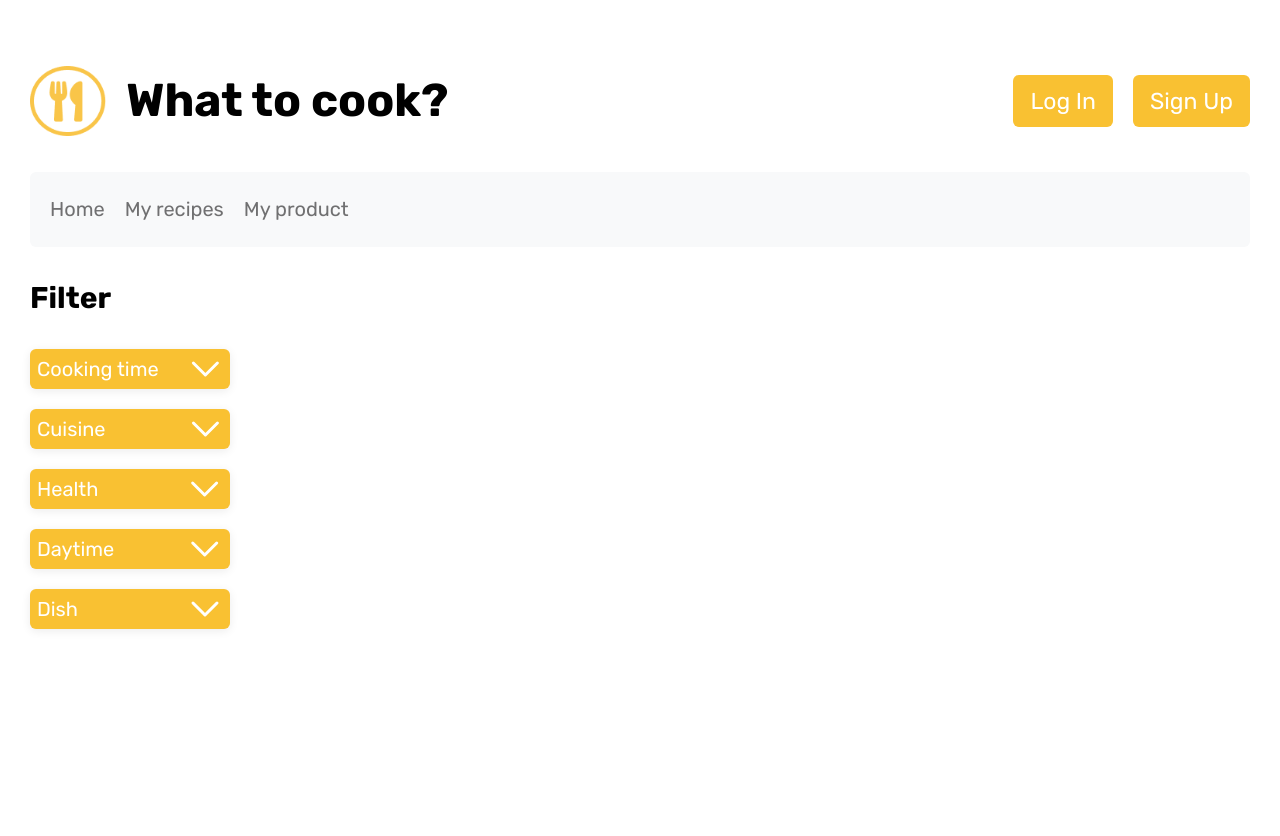
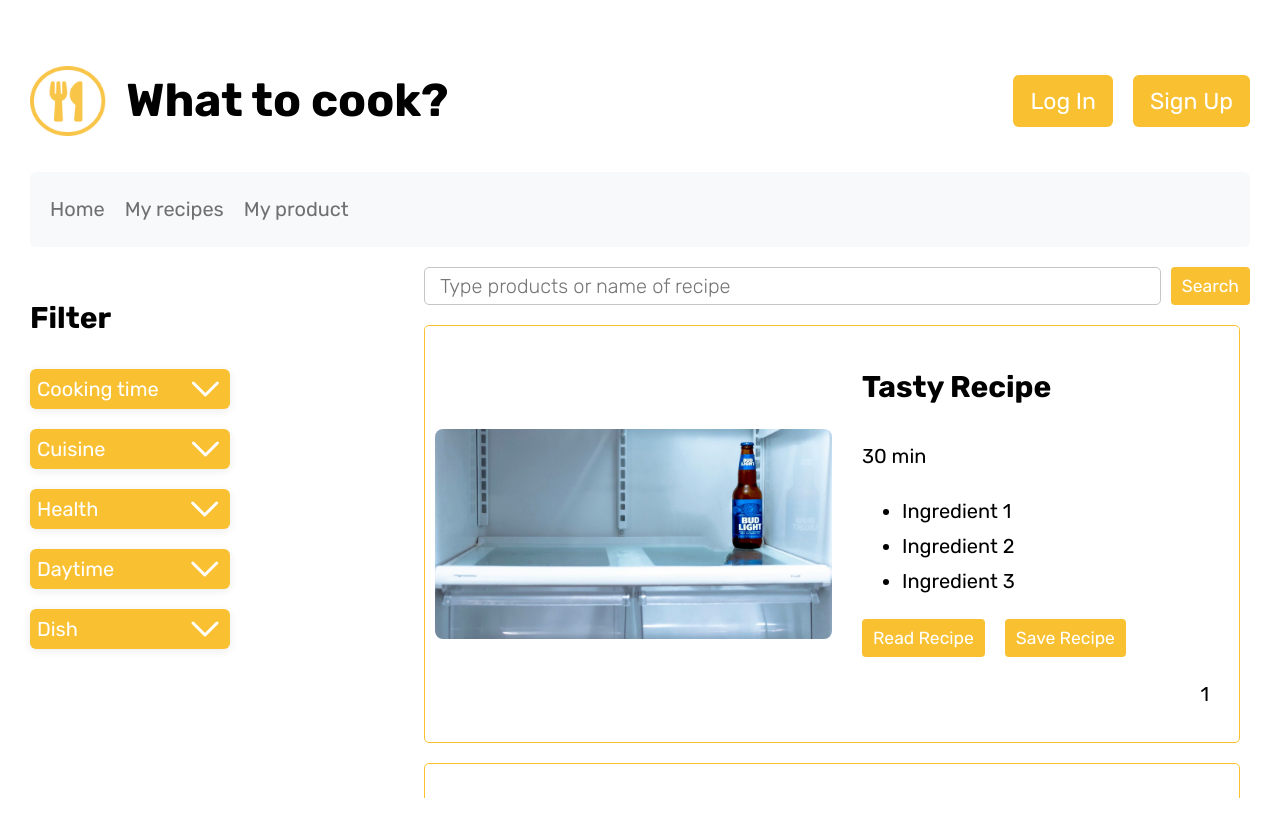
Before and after one commit to OKozmovskaia/what-to-cook.site, a React (Create React App) app: page / in a window 1280 px wide. Shown: the top 836 px of the page. Before the commit the page ends 800 px from the top, so only its background shows below. Built offline with nearby package versions, Linux system fonts and the light colour scheme.

Commit message:
Add home page

```diff
--- a/src/App.js
+++ b/src/App.js
@@ -1,13 +1,14 @@
+import React from "react";
 import Header from "./components/Header";
 import Navbar from "./components/Navbar";
-import Sidebar from "./components/Sidebar";
+import HomePage from "./pages/home-page";
 
 function App() {
   return (
     <div>
       <Header />
       <Navbar />
-      <Sidebar title="Filter" />
+      <HomePage />
     </div>
   );
 }
--- /dev/null
+++ b/src/components/Recipe/index.js
@@ -0,0 +1 @@
+export { default } from "./recipe.js";
--- /dev/null
+++ b/src/components/Recipe/recipe.js
@@ -0,0 +1,28 @@
+import React from "react";
+import Button from "../Button";
+import Image from "../../images/empty-fridge.jpg";
+import styles from "./recipe.module.css";
+
+function Recipe() {
+  return (
+    <div className={styles.container}>
+      <img src={Image} alt="recipe-img" />
+      <div className={styles.content}>
+        <h2>Tasty Recipe</h2>
+        <p>30 min</p>
+        <ul>
+          <li>Ingredient 1</li>
+          <li>Ingredient 2</li>
+          <li>Ingredient 3</li>
+        </ul>
+        <div className={styles.buttonContainer}>
+          <Button small>Read Recipe</Button>
+          <Button small>Save Recipe</Button>
+        </div>
+        <p className={styles.pageNumber}>1</p>
+      </div>
+    </div>
+  );
+}
+
+export default Recipe;
--- /dev/null
+++ b/src/components/Recipe/recipe.module.css
@@ -0,0 +1,27 @@
+.container {
+  display: flex;
+  align-items: center;
+  gap: 1.5em;
+  padding: 0.5em;
+  border: 1px solid var(--yellow);
+  border-radius: 5px;
+}
+
+.container img {
+  width: 50%;
+  border-radius: 8px;
+}
+
+.content {
+  width: 50%;
+}
+
+.buttonContainer {
+  display: flex;
+  gap: 1em;
+}
+
+.pageNumber {
+  text-align: right;
+  padding-right: 1em;
+}
--- a/src/index.css
+++ b/src/index.css
@@ -31,3 +31,32 @@ button {
 h1 {
   font-size: 2.3em;
 }
+
+input[type="text"] {
+  border: 1px solid #c4c5c6;
+  border-radius: 0.25em;
+  flex-grow: 1;
+  font-size: 1em;
+  line-height: 1.5;
+  font-weight: 300;
+  padding: 0.15em 0.75em;
+}
+
+input[type="text"]:focus {
+  outline: none;
+  box-shadow: 0 0 0 0.125rem var(--yellow);
+}
+
+::-webkit-scrollbar-track {
+  -webkit-box-shadow: none !important;
+  background-color: transparent !important;
+}
+
+::-webkit-scrollbar {
+  width: 6px !important;
+  background-color: transparent;
+}
+::-webkit-scrollbar-thumb {
+  background-color: #c4c5c6;
+  border-radius: 20px;
+}
--- /dev/null
+++ b/src/pages/home-page.js
@@ -0,0 +1,29 @@
+import React from "react";
+import Button from "../components/Button";
+import Recipe from "../components/Recipe";
+import Sidebar from "../components/Sidebar";
+
+import styles from "./home-page.module.css";
+
+function HomePage() {
+  return (
+    <div className={styles.container}>
+      <aside className={styles.sidebar}>
+        <Sidebar title="Filter" />
+      </aside>
+      <main className={styles.mainContent}>
+        <div className={styles.searchBarContainer}>
+          <input type="text" placeholder="Type products or name of recipe" />
+          <Button small>Search</Button>
+        </div>
+        <div className={styles.scrollContainer}>
+          <Recipe />
+          <Recipe />
+          <Recipe />
+        </div>
+      </main>
+    </div>
+  );
+}
+
+export default HomePage;
--- /dev/null
+++ b/src/pages/home-page.module.css
@@ -0,0 +1,30 @@
+.container {
+  display: flex;
+  gap: 2em;
+  padding: 1em 0;
+}
+
+.sidebar {
+  width: 30%;
+}
+
+.mainContent {
+  width: 70%;
+}
+
+.searchBarContainer {
+  display: flex;
+  gap: 0.5em;
+  margin-bottom: 1em;
+}
+
+.scrollContainer {
+  height: 35%;
+  overflow-y: scroll;
+  scroll-snap-type: y mandatory;
+  scroll-behavior: smooth;
+  display: flex;
+  flex-direction: column;
+  gap: 1em;
+  padding-right: 0.5em;
+}
```
